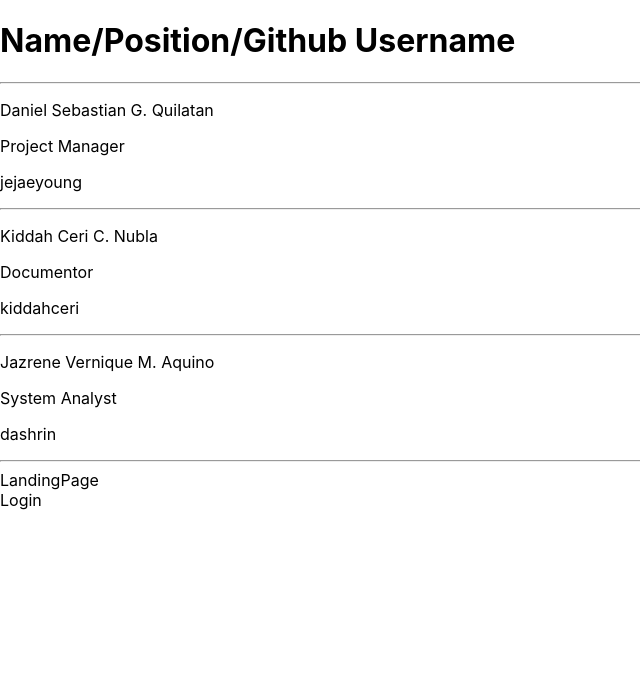
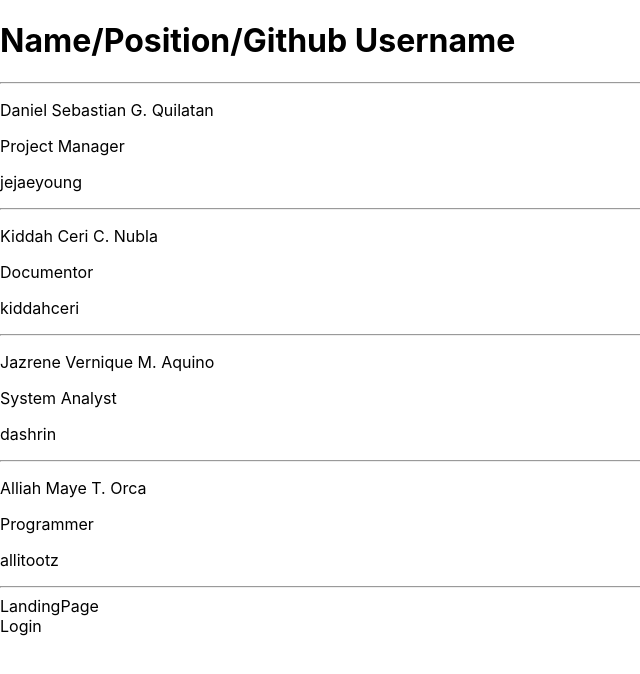
Before and after one commit to jejaeyoung/medical-appointment, a React (Create React App) app: page / in a window 1280 px wide. Shown: the top 674 px of the page, without its empty margins (0-640 px from the left). Built offline with nearby package versions, Linux system fonts and the light colour scheme.

Commit message:
hello xdxd

```diff
--- a/src/App.js
+++ b/src/App.js
@@ -24,6 +24,10 @@ function App() {
       <p>dashrin</p>
       <hr/>
 
+      <p> Alliah Maye T. Orca </p>
+      <p> Programmer </p>
+      <p> allitootz </p>
+      <hr/>
     <LandingPage/>
     <Login/>
     </>
```
